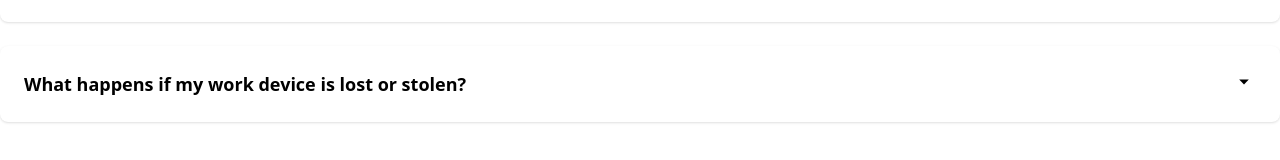
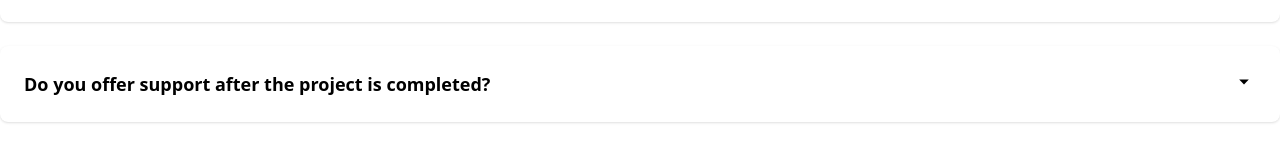
Before and after one commit to baobabpad-pilot/baobabpad_frontend_v0, a Next.js app: page /Remote in a window 1280 px wide. Shown: the part 4337-4497 px from the top of the page. Built offline with nearby package versions, Linux system fonts and the light colour scheme.

Commit message:
changed the question the remote

```diff
--- a/src/pages/Client.tsx
+++ b/src/pages/Client.tsx
@@ -42,7 +42,7 @@ const Client = () => {
 
   const faqs: FAQItem[] = [
     {
-      question: "What subscription sservice is Client Support included in ?",
+      question: "What subscription service is Client Support included in ?",
       answer: "Client support is part of the annual membership and free trial on time fee",
     },
     {
--- a/src/pages/Remote.tsx
+++ b/src/pages/Remote.tsx
@@ -55,17 +55,19 @@ const Remote = () => {
       answer: 'All our staff members are trained on General Data Protection Regulation(GDPR) protocols, to protect sensitive company data',
     },
     {
-      question: 'How can I trust the  security of my team working remotely?',
-      answer: '',
+      question: 'How can I trust the security of my team working remotely?',
+      answer: 'All Baobabpad members work remotely from a co-working space to ensure security and access to work infrastructure',
     },
     {
       question: 'How can I identify and avoid phishing scams while working remotely?',
-      answer: 'You can contact our customer support team at support@example.com.',
+      answer: 'We have highend Cloud identity and security management infrastructure ',
     },
-    {
-      question:' What happens if my work device is lost or stolen?',
-      answer: 'You can contact our customer support team at support@example.com.',
-    },
+     {
+      question:'Do you offer support after the project is completed?',
+
+      answer:'Yes, we offer ongoing support and maintenance services to ensure that your software continues to perform at its best.'
+     }
+
   ];
 
   const values:ValueItem[]=[
```
